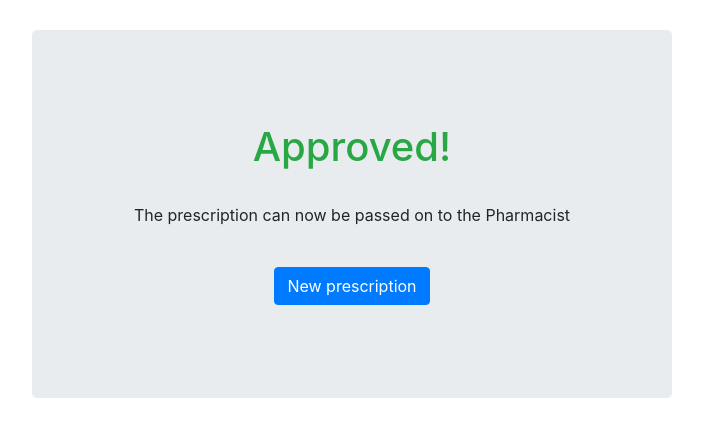
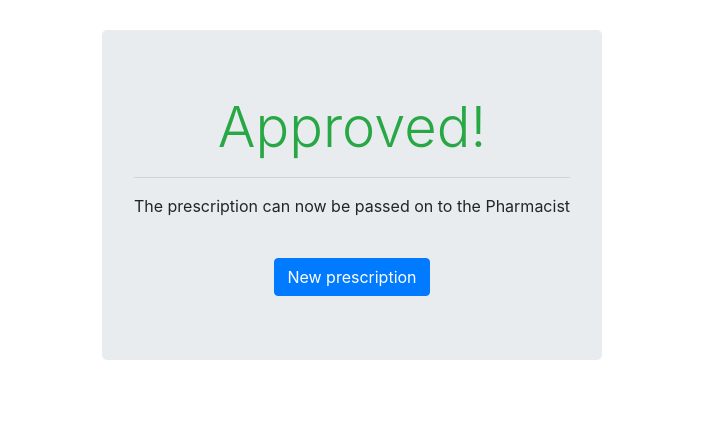
Before and after one commit to russellwheatley/prescriber-val, a React (Create React App) app: page /validated in a window 1280 px wide. Shown: the top 436 px of the page, without its empty margins (288-991 px from the left). Built offline with nearby package versions, Linux system fonts and the light colour scheme.

Commit message:
validating style

```diff
--- a/src/App.css
+++ b/src/App.css
@@ -68,8 +68,11 @@ html, body, #root{
   justify-content: center;
 }
 
+.validated{
+  display:flex;
+}
+
 .validated-container{
-  width: 50%;
   margin:auto;
   margin-top:30px;
 }
@@ -77,5 +80,4 @@ html, body, #root{
 .validated-contents{
   align-items:center;
   justify-items:center;
-  padding:5%;
 }
--- a/src/views/validated.js
+++ b/src/views/validated.js
@@ -4,14 +4,14 @@ class Validated extends React.Component {
 
     render(){
         return (
-            <div>
+            <div className='validated'>
                 <div className='validated-container jumbotron'>
                     <div className='validated-contents text-center'>
-                        <h1 className='text-success'>Approved!</h1>
-                        <br/>
+                        <h1 className='text-success display-4'>Approved!</h1>
+                        <hr className='hr-4'></hr>
                         <p className='text-body'> The prescription can now be passed on to the Pharmacist </p>
                         <br/>
-                        <a className='btn btn-primary text-white' href='/index'>New prescription</a>
+                        <a className='btn btn-primary text-white' href='/'>New prescription</a>
                     </div>
                 </div>
             </div>
```
